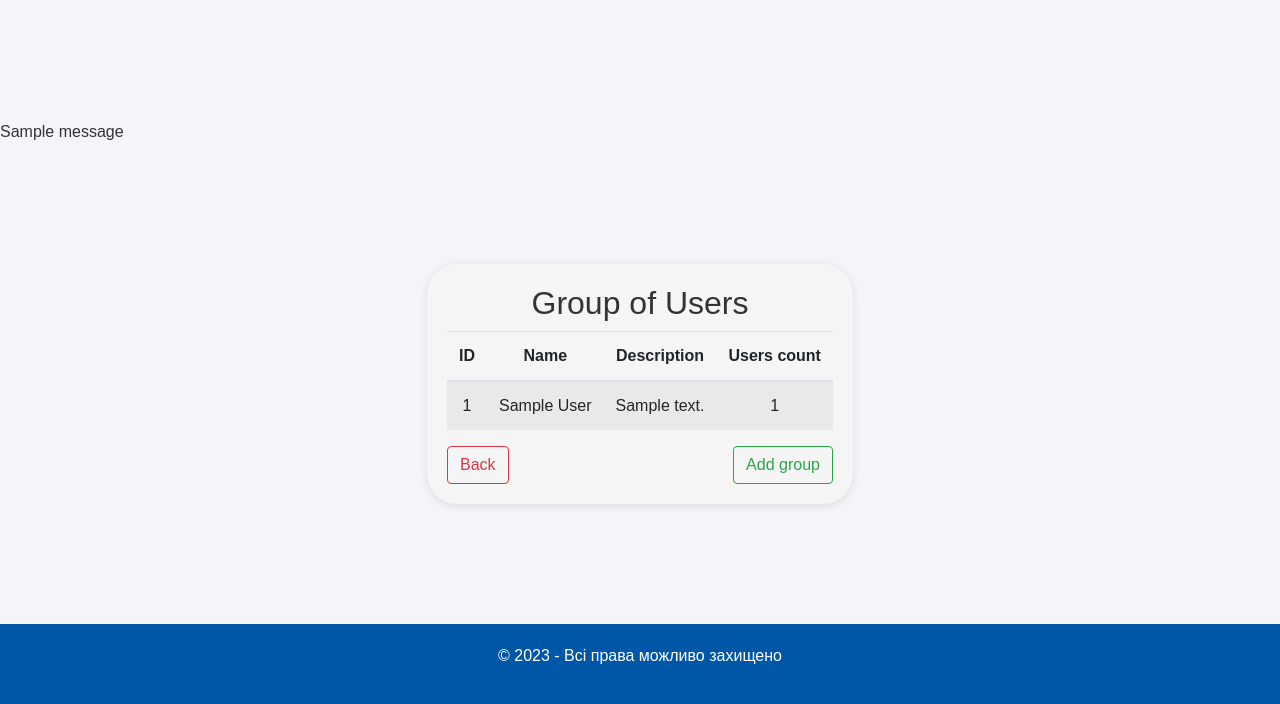
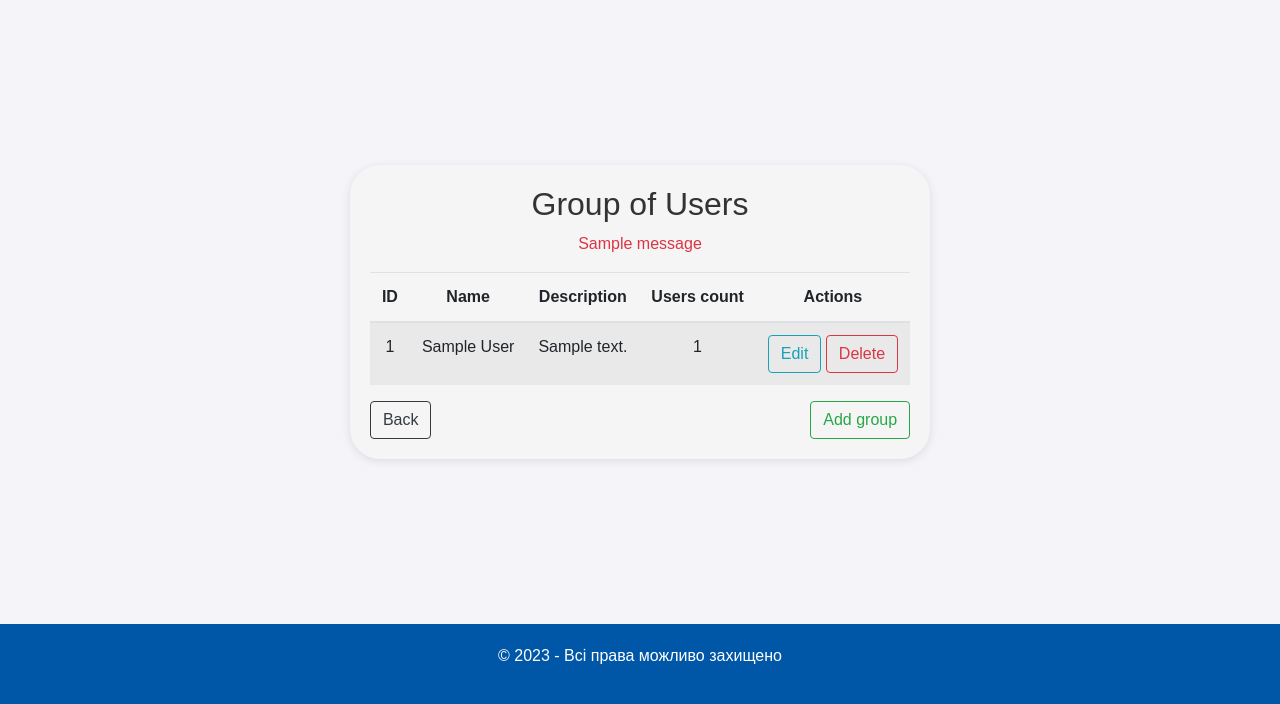
Before and after one commit to BuildDear/ManagementSystem, a Django app: page /main/group/list/ in a window 1280 px wide. Shown: the part 96-800 px from the top of the page. Run offline with Django 4.2, Linux system fonts and the light colour scheme; tables that the repository leaves empty hold one stand-in row (values such as "Sample post"); one stand-in notice (Sample message) is shown; some libraries are stand-ins or nearby versions.

Commit message:
add edit logic

```diff
--- a/apps/user/static/styles.css
+++ b/apps/user/static/styles.css
@@ -102,3 +102,9 @@ main {
     box-shadow: 0 2px 10px rgba(0, 0, 0, 0.1); /* легка тінь */
 }
 /*lists*/
+
+.error {
+    color: red;
+    font-size: 12px;
+    margin-top: 5px;
+}
--- a/apps/user/urls.py
+++ b/apps/user/urls.py
@@ -5,6 +5,10 @@ urlpatterns = [
     path('', views.main_page, name='main_page'),
     path('user/list/', views.user_list_page, name='user_list_page'),
     path('user/add/', views.user_add_logic, name='user_add_logic'),
+    path('user/edit/<int:user_id>/', views.user_edit_logic, name='user_edit_logic'),
+    path('user/delete/<int:user_id>/', views.user_delete_logic, name='user_delete_logic'),
     path('group/list/', views.group_list_page, name='group_list_page'),
     path('gropu/add/', views.group_add_logic, name='group_add_logic'),
+    path('group/edit/<int:group_id>/', views.group_edit_logic, name='group_edit_logic'),
+    path('group/delete/<int:group_id>/', views.group_delete_logic, name='group_delete_logic'),
 ]
--- a/apps/user/views.py
+++ b/apps/user/views.py
@@ -1,33 +1,41 @@
 from django.contrib import messages
+from django.db.models import ProtectedError
 
-from django.shortcuts import render, redirect
+from django.shortcuts import render, redirect, get_object_or_404
 from django.urls import reverse
 
 from .forms import UserForm, GroupForm
 from .models import User, Group
 
 
+# Render the first page of the application.
 def first_page(request):
     return render(request, 'first.html')
 
 
+# Render the main page of the application.
 def main_page(request):
     return render(request, 'main.html')
 
 
+# Render the list of all users.
 def user_list_page(request):
     users = User.objects.all()
     return render(request, 'users_list.html', {'users': users})
 
 
+# Render the list of all groups.
 def group_list_page(request):
     groups = Group.objects.all()
     return render(request, 'groups_list.html', {'groups': groups})
 
 
+# Handle logic for adding a new user.
 def user_add_logic(request):
     form = UserForm(request.POST or None)
 
+    # If request is POST and form is valid, check if the email already exists.
+    # If not, save the new user and redirect to the main page.
     if request.method == "POST":
         if form.is_valid():
             email = form.cleaned_data['email']
@@ -37,6 +45,7 @@ def user_add_logic(request):
                 form.save()
                 return redirect('main_page')
 
+    # Prepare the context for rendering the form.
     context = {
         'form': form,
         'title': 'Add user',
@@ -46,9 +55,43 @@ def user_add_logic(request):
     return render(request, 'add_entity.html', context)
 
 
+# Handle logic for editing an existing user.
+def user_edit_logic(request, user_id):
+    user_instance = get_object_or_404(User, id=user_id)
+    form = UserForm(request.POST or None, instance=user_instance)
+
+    # If request is POST and form is valid, save the updated user and redirect to user list page.
+    if request.method == "POST":
+        if form.is_valid():
+            form.save()
+            return redirect('user_list_page')
+
+    # Prepare the context for rendering the form.
+    context = {
+        'form': form,
+        'title': 'Edit user',
+        'action_url': reverse('user_edit_logic', args=[user_id]),
+        'button_label': 'Update user'
+    }
+    return render(request, 'add_entity.html', context)
+
+
+# Handle logic for deleting a user.
+def user_delete_logic(request, user_id):
+    user_instance = get_object_or_404(User, id=user_id)
+    if request.method == "POST":
+        user_instance.delete()
+        return redirect('user_list_page')
+
+    return render(request, 'confirm_delete.html', {'object': user_instance})
+
+
+# Handle logic for adding a new group.
 def group_add_logic(request):
     form = GroupForm(request.POST or None)
 
+    # If request is POST and form is valid, check if the group name already exists.
+    # If not, save the new group and redirect to the main page.
     if request.method == "POST" and form.is_valid():
         name = form.cleaned_data['name']
         if Group.objects.filter(name=name).exists():
@@ -57,11 +100,49 @@ def group_add_logic(request):
             form.save()
             return redirect('main_page')
 
+    # Prepare the context for rendering the form.
     context = {
         'form': form,
         'title': 'Add group',
         'action_url': reverse('group_add_logic'),
         'button_label': 'Add group'
     }
+    return render(request, 'add_entity.html', context)
 
+
+# Handle logic for editing an existing group.
+def group_edit_logic(request, group_id):
+    group_instance = get_object_or_404(Group, id=group_id)
+    form = GroupForm(request.POST or None, instance=group_instance)
+
+    # If request is POST and form is valid, save the updated group and redirect to group list page.
+    if request.method == "POST":
+        if form.is_valid():
+            form.save()
+            return redirect('group_list_page')
+
+    # Prepare the context for rendering the form.
+    context = {
+        'form': form,
+        'title': 'Edit group',
+        'action_url': reverse('group_edit_logic', args=[group_id]),
+        'button_label': 'Update group'
+    }
     return render(request, 'add_entity.html', context)
+
+
+# Handle logic for deleting a group.
+def group_delete_logic(request, group_id):
+    group_instance = get_object_or_404(Group, id=group_id)
+
+    # Try to delete the group. If the group is not empty (has related entities),
+    # display an error message. Otherwise, redirect to the group list page.
+    if request.method == "POST":
+        try:
+            group_instance.delete()
+            return redirect('group_list_page')
+        except ProtectedError:
+            messages.error(request, f"You can't delete the group ({group_instance.name}) because it's not empty.")
+            return redirect('group_list_page')
+
+    return render(request, 'confirm_delete.html', {'object': group_instance})
--- a/templates/add_entity.html
+++ b/templates/add_entity.html
@@ -13,6 +13,9 @@
                     <div class="col-md-6">
                         <label class="small mb-1" for="{{ field.id_for_label }}">{{ field.label }}</label>
                         {{ field }}
+                        {% if field.errors %}
+                            <div class="error">{{ field.errors.0 }}</div>
+                        {% endif %}
                     </div>
 
                     {% if forloop.counter|divisibleby:2 and not forloop.last %}
@@ -23,7 +26,7 @@
             </div>
 
             <div class="d-flex justify-content-between mt-4">
-                <button onclick="location.href='{% url 'main_page' %}'" class="btn btn-outline-danger">Back</button>
+                <button onclick="location.href='{% url 'main_page' %}'" class="btn btn-outline-dark">Back</button>
                 <button type="submit" class="btn btn-outline-success">{{ button_label }}</button>
             </div>
 
--- a/templates/base.html
+++ b/templates/base.html
@@ -14,19 +14,12 @@
         <h1>Managementio</h1>
     </header>
 
-    {% if messages %}
-        <div class="messages">
-            {% for message in messages %}
-                <div{% if message.tags %} class="{{ message.tags }}"{% endif %}>{{ message }}</div>
-            {% endfor %}
-        </div>
-    {% endif %}
-
     {% block content %}{% endblock %}
 
     <footer>
         <p>&copy; 2023 - Всі права можливо захищено</p>
     </footer>
+
     <script src="https://ajax.googleapis.com/ajax/libs/jquery/3.5.1/jquery.min.js"></script>
     <script src="https://cdnjs.cloudflare.com/ajax/libs/popper.js/1.16.0/umd/popper.min.js"></script>
     <script src="https://maxcdn.bootstrapcdn.com/bootstrap/4.5.2/js/bootstrap.min.js"></script>
--- a/templates/groups_list.html
+++ b/templates/groups_list.html
@@ -3,7 +3,12 @@
 {% block content %}
 
     <div class="lists-centered-container-11">
+
         <h2>Group of Users</h2>
+        {% for message in messages %}
+            <p class="text-danger">{{ message }}</p>
+        {% endfor %}
+
         <table class="table table-striped">
         <thead>
             <tr>
@@ -11,6 +16,7 @@
                 <th>Name</th>
                 <th>Description</th>
                 <th>Users count</th>
+                <th>Actions</th>
             </tr>
         </thead>
         <tbody>
@@ -20,12 +26,16 @@
                 <td>{{ group.name }}</td>
                 <td>{{ group.description }}</td>
                 <td>{{ group.users_count }}</td>
+                <td>
+                    <a href="{% url 'group_edit_logic' group.id %}" class="btn btn-outline-info">Edit</a>
+                    <a href="{% url 'group_delete_logic' group.id %}" class="btn btn-outline-danger">Delete</a>
+                </td>
             </tr>
             {% endfor %}
         </tbody>
     </table>
         <div class="d-flex justify-content-between w-100 mt-3">
-            <button onclick="location.href='{% url 'main_page' %}'" class="btn btn-outline-danger">Back</button>
+            <button onclick="location.href='{% url 'main_page' %}'" class="btn btn-outline-dark">Back</button>
             <button onclick="location.href='{% url 'group_add_logic' %}'" class="btn btn-outline-success">Add group</button>
         </div>
     </div>
```
Also changed, not shown: apps/user/forms.py (+15 -8 lines), templates/confirm_delete.html (added, +16 -0 lines), templates/users_list.html (+6 -1 lines).
